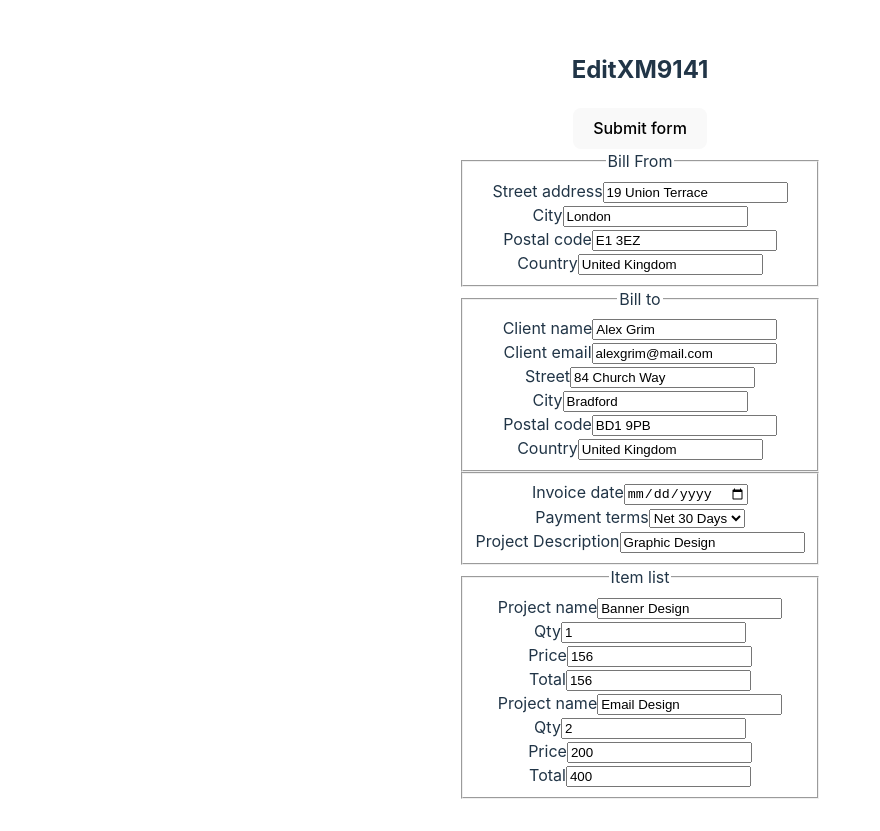
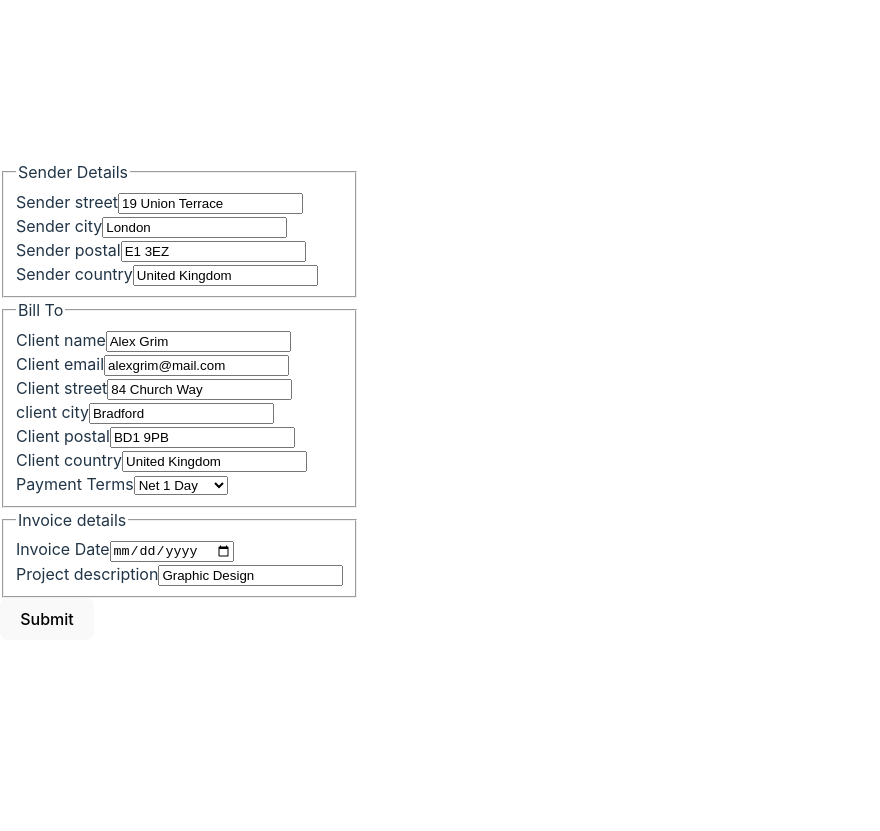
Before and after one commit to queseri/react-forms-demo, a React (Vite) app: page / in a window 1280 px wide. Shown: the whole page, without its empty margins (0-880 px from the left). After the commit the page ends 800 px from the top, so only its background shows below. Built offline with nearby package versions, Linux system fonts and the light colour scheme.

Commit message:
creating reusable components

```diff
--- a/package.json
+++ b/package.json
@@ -9,7 +9,11 @@
     "preview": "vite preview"
   },
   "dependencies": {
+    "@emotion/react": "^11.11.0",
+    "@emotion/styled": "^11.11.0",
+    "@mui/material": "^5.12.3",
     "axios": "^1.3.4",
+    "date-fns": "^2.29.3",
     "react": "^18.2.0",
     "react-dom": "^18.2.0",
     "react-hook-form": "^7.43.9",
--- a/src/App.tsx
+++ b/src/App.tsx
@@ -8,7 +8,7 @@ function App() {
   //const onSubmit: SubmitHandler<IFormInput> = data => console.log(data);
   // const onSubmit = data => console.log(data);
   const invoice = dataList;
-  // console.log(invoice);
+   console.log(invoice);
   const initialState = {
     id: invoice.id,
     createdAt: invoice.createdAt,
--- /dev/null
+++ b/src/AppController.tsx
@@ -0,0 +1,278 @@
+import React, { useEffect } from "react";
+import { useForm } from "react-hook-form";
+import add  from "date-fns/add";
+import format from "date-fns/format";
+import CustomInput from "./components/CustomInput";
+import CustomSelect from "./components/CustomSelect";
+import dataList from "./data.json";
+
+type FormValues = {
+  senderAddress: {
+    street: string;
+    postal: string;
+    city: string;
+    country: string;
+  };
+  clientAddress: {
+    street: string;
+    postal: string;
+    city: string;
+    country: string;
+  };
+  clientName: string;
+  clientEmail: string;
+  createdAt: string;
+  description: string;
+  paymentTerms: any;
+  paymentDue: Date;
+};
+
+const AppController = () => {
+  const invoice = dataList;
+  const initialState = {
+    senderAddress: {
+      street: invoice.senderAddress.street,
+      postal: invoice.senderAddress.postCode,
+      city: invoice.senderAddress.city,
+      country: invoice.senderAddress.country,
+    },
+    clientAddress: {
+      street: invoice.clientAddress.street,
+      postal: invoice.clientAddress.postCode,
+      city: invoice.clientAddress.city,
+      country: invoice.clientAddress.country,
+    },
+    clientName: invoice.clientName,
+    clientEmail: invoice.clientEmail,
+    createdAt: format(new Date(invoice.createdAt), "yyyy/MM/dd"),
+    description: invoice.description,
+    paymentTerms: 1,
+    paymentDue: new Date(invoice.paymentDue),
+  };
+
+  const { control, handleSubmit, watch, setValue } = useForm<FormValues>({
+    defaultValues: initialState,
+  });
+
+  const payment = watch("paymentTerms");
+  console.log(payment);
+
+  useEffect(() => {
+    // update the days when payment terms have been selected
+    switch (payment) {
+      case 1:
+        setValue("paymentDue", add(Date.now(), { days: 1 }));
+        break;
+      case 6:
+        setValue("paymentDue", add(Date.now(), { days: 6 }));
+        break;
+      case 7:
+        setValue("paymentDue", add(Date.now(), { days: 7 }));
+        break;
+      case 14:
+        setValue("paymentDue", add(Date.now(), { days: 14 }));
+        break;
+      default:
+        setValue("paymentDue", add(Date.now(), { days: 30 }));
+    }
+    console.log(payment);
+    console.log(invoice.paymentDue);
+  }, [payment]);
+
+  const onSubmit = (data: FormValues) => {
+    console.log(data);
+  };
+
+  return (
+    <form onSubmit={handleSubmit(onSubmit)}>
+      <fieldset>
+        <legend>Sender Details</legend>
+        <CustomInput
+          type="text"
+          name="senderAddress.street"
+          labelText="Sender street"
+          control={control}
+          rules={{
+            required: "Street is required",
+            minLength: { value: 3, message: "Street must be greater than 3" },
+            maxLength: { value: 40, message: "Street must be less than 40" },
+          }}
+        />
+        <CustomInput
+          type="text"
+          name="senderAddress.city"
+          labelText="Sender city"
+          control={control}
+          rules={{
+            required: "City is required",
+            minLength: { value: 3, message: "City must be greater than 3" },
+            maxLength: { value: 40, message: "City must be less than 40" },
+          }}
+        />
+        <CustomInput
+          type="text"
+          name="senderAddress.postal"
+          labelText="Sender postal"
+          control={control}
+          rules={{
+            required: "postal code is required",
+            minLength: {
+              value: 4,
+              message: "Postal code must be greater than 4",
+            },
+            maxLength: {
+              value: 8,
+              message: "Postal code  must be less than 8",
+            },
+          }}
+        />
+        <CustomInput
+          type="text"
+          name="senderAddress.country"
+          labelText="Sender country"
+          control={control}
+          rules={{
+            required: "country is required",
+            minLength: { value: 4, message: "must be greater than 4" },
+            maxLength: {
+              value: 40,
+              message: "Postal code  must be less than 40",
+            },
+          }}
+        />
+      </fieldset>
+      <fieldset>
+        <legend>Bill To</legend>
+        <CustomInput
+          type="text"
+          name="clientName"
+          labelText="Client name"
+          control={control}
+          rules={{
+            required: "Client name is required",
+            minLength: {
+              value: 3,
+              message: "Client name must be greater than 3",
+            },
+            maxLength: {
+              value: 40,
+              message: "Client name must be less than 40",
+            },
+          }}
+        />
+        <CustomInput
+          type="email"
+          name="clientEmail"
+          labelText="Client email"
+          control={control}
+          rules={{
+            required: "Email is required",
+            minLength: {
+              value: 3,
+              message: "Client email must be greater than 3",
+            },
+            maxLength: {
+              value: 40,
+              message: "Client email must be less than 40",
+            },
+          }}
+        />
+        <CustomInput
+          type="text"
+          name="clientAddress.street"
+          labelText="Client street"
+          control={control}
+          rules={{
+            required: "Street is required",
+            minLength: { value: 3, message: "Street must be greater than 3" },
+            maxLength: { value: 40, message: "Street must be less than 40" },
+          }}
+        />
+        <CustomInput
+          type="text"
+          name="clientAddress.city"
+          labelText="client city"
+          control={control}
+          rules={{
+            required: "City is required",
+            minLength: { value: 3, message: "City must be greater than 3" },
+            maxLength: { value: 40, message: "City must be less than 40" },
+          }}
+        />
+        <CustomInput
+          type="text"
+          name="clientAddress.postal"
+          labelText="Client postal"
+          control={control}
+          rules={{
+            required: "postal code is required",
+            minLength: {
+              value: 4,
+              message: "Postal code must be greater than 4",
+            },
+            maxLength: {
+              value: 8,
+              message: "Postal code  must be less than 8",
+            },
+          }}
+        />
+        <CustomInput
+          type="text"
+          name="clientAddress.country"
+          labelText="Client country"
+          control={control}
+          rules={{
+            required: "country is required",
+            minLength: { value: 4, message: "must be greater than 4" },
+            maxLength: {
+              value: 40,
+              message: "Postal code  must be less than 40",
+            },
+          }}
+        />
+        <CustomSelect
+          name="paymentTerms"
+          control={control}
+          rules={{ required: "Payment terms are required" }}
+          options={[
+            { value: 1, label: "Net 1 Day" },
+            { value: 6, label: "Net 6 days" },
+            { value: 7, label: "Net 7 days" },
+            { value: 14, label: "Net 14 days" },
+            { value: 30, label: "Net 30 days" },
+          ]}
+        />
+      </fieldset>
+      <fieldset>
+        <legend>Invoice details</legend>
+        <CustomInput
+          type="date"
+          name="createdAt"
+          labelText="Invoice Date"
+          control={control}
+          rules={{
+            required: "Date is required",
+          }}
+        />
+
+        <CustomInput
+          type="text"
+          name="description"
+          labelText="Project description"
+          control={control}
+          rules={{
+            required: "Project description is required",
+            minLength: { value: 4, message: "must be greater than 4" },
+            maxLength: {
+              value: 40,
+              message: "Project description  must be less than 40",
+            },
+          }}
+        />
+      </fieldset>
+      <button type="submit">Submit</button>
+    </form>
+  );
+};
+
+export default AppController;
--- /dev/null
+++ b/src/components/CustomInput.tsx
@@ -0,0 +1,39 @@
+// CustomInput.tsx
+import React from "react";
+import { useController, Control } from "react-hook-form";
+
+type FormValues = {
+  name: string;
+};
+
+type CustomInputProps = {
+  name: string;
+  control: any;
+  rules?: any;
+  labelText: string;
+  type: string;
+};
+
+const CustomInput = ({ name, control, rules, labelText , type}: CustomInputProps) => {
+  const {
+    field: { onChange, onBlur, value, ref },
+    fieldState: { error },
+  } = useController({ name, control, rules });
+
+  return (
+    <div>
+      <label htmlFor={name}>{labelText}</label>
+      <input
+        type={type}
+        id={name}
+        onChange={onChange}
+        onBlur={onBlur}
+        value={value}
+        ref={ref}
+      />
+      {error && <span>{error.message}</span>}
+    </div>
+  );
+};
+
+export default CustomInput;
--- /dev/null
+++ b/src/components/CustomSelect.tsx
@@ -0,0 +1,44 @@
+import React from "react";
+import { useController, Control } from "react-hook-form";
+
+type FormValues = {
+  name: string;
+  paymentTerms: string;
+};
+
+type CustomSelectProps = {
+  name: string;
+  control: any;
+  rules?: any;
+  options: { value: number; label: string }[];
+
+};
+
+const CustomSelect = ({ name, control, rules, options }: CustomSelectProps) => {
+  const {
+    field: { onChange, onBlur, value, ref },
+    fieldState: { error },
+  } = useController({ name, control, rules });
+
+  return (
+    <div>
+      <label htmlFor={name}>Payment Terms</label>
+      <select
+        id={name}
+        onChange={onChange}
+        onBlur={onBlur}
+        value={value}
+        ref={ref}
+      >
+        {options.map((option) => (
+          <option key={option.value} value={option.value}>
+            {option.label}
+          </option>
+        ))}
+      </select>
+      {error && <span>{error.message}</span>}
+    </div>
+  );
+};
+
+export default CustomSelect;
--- a/src/main.tsx
+++ b/src/main.tsx
@@ -2,9 +2,10 @@ import React from 'react'
 import ReactDOM from 'react-dom/client'
 import App from './App'
 import './index.css'
+import AppController from './AppController'
 
 ReactDOM.createRoot(document.getElementById('root') as HTMLElement).render(
   <React.StrictMode>
-    <App />
+    <AppController />
   </React.StrictMode>,
 )
```
Also changed, not shown: 1 other file (tests, documents, lock files or other folders).
